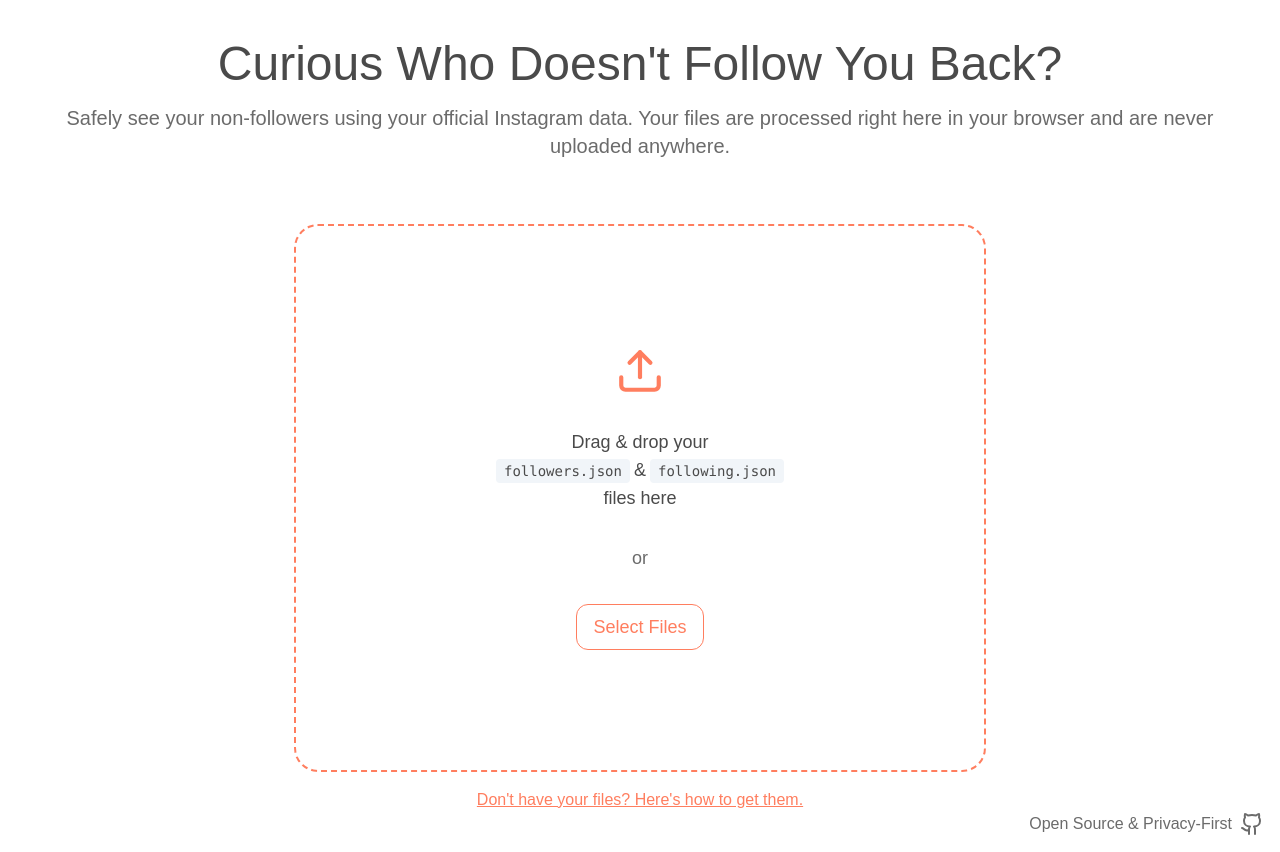
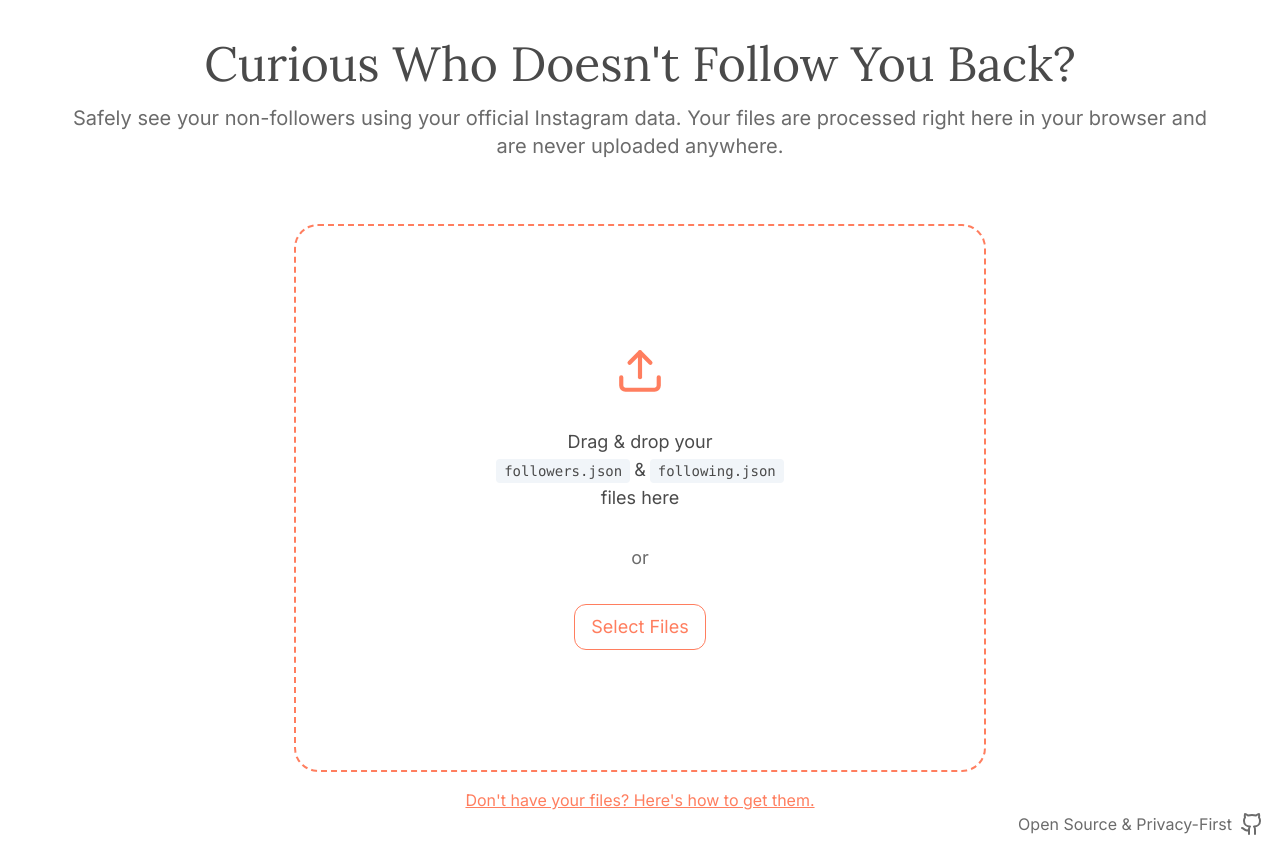
Before and after one commit to Eric-Zhang-Developer/follow-diff, a Next.js app: page / in a window 1280 px wide. Built offline with nearby package versions, Linux system fonts and the light colour scheme.

Commit message:
feat: inter lora fonts for web page

```diff
--- a/src/app/globals.css
+++ b/src/app/globals.css
@@ -5,10 +5,13 @@
   --foreground: #171717;
 }
 
-@theme {
+@theme inline{
   --color-primary: #4a4a4a;
   --color-secondary: #6b6b6b;
   --color-accent: #ff7e5f;
+
+  --font-main: var(--font-lora);
+  --font-text: var(--font-inter);
 }
 
 
--- a/src/app/layout.tsx
+++ b/src/app/layout.tsx
@@ -1,5 +1,16 @@
 import "./globals.css";
+import { Inter, Lora } from "next/font/google"
 
+
+const inter = Inter({
+  subsets: ["latin"],
+  variable: "--font-inter",
+})
+
+const lora = Lora({
+  subsets: ['latin'],
+  variable: "--font-lora"
+})
 
 export const metadata = {
   title: "Follower Diff - See Who Doesn't Follow You Back",
@@ -15,7 +26,7 @@
 }>) {
   return (
     <html lang="en">
-      <body
+      <body className={`${inter.variable} ${lora.variable}`}
       >
         {children}
       </body>
--- a/src/app/page.tsx
+++ b/src/app/page.tsx
@@ -81,9 +81,9 @@
   }, [hasProcessedFollowers, hasProcessedFollowing, following, followers]);
 
   return (
-    <div className="px-2 md:px-4 pt-5 pb-4 md:pt-10 flex flex-col min-h-screen">
+    <div className="px-2 md:px-4 pt-5 pb-4 md:pt-10 flex flex-col min-h-screen font-text">
       <main className="container mx-auto flex items-center flex-col gap-4 px-2 md:px-12 flex-grow">
-        <h1 className="md:text-5xl text-3xl text-center text-primary">
+        <h1 className="md:text-5xl text-3xl text-center text-primary font-main">
           Curious Who Doesn&apos;t Follow You Back?
         </h1>
 
--- a/src/components/HeroSection.tsx
+++ b/src/components/HeroSection.tsx
@@ -14,10 +14,10 @@
 }: HeroSectionProps) {
   return (
     <section className="flex flex-col container items-center gap-4 text-accent">
-      <h2 className="text-lg md:text-xl text-center text-secondary">
+      <p className="text-lg md:text-xl text-center text-secondary">
         Safely see your non-followers using your official Instagram data. Your files are processed
         right here in your browser and are never uploaded anywhere.
-      </h2>
+      </p>
       <Dropzone onDrop={onDrop}  disabled={errorFlag} accept={{ "application/json": [".json"] }}>
         {({ getRootProps, getInputProps }) => (
           <div
```
